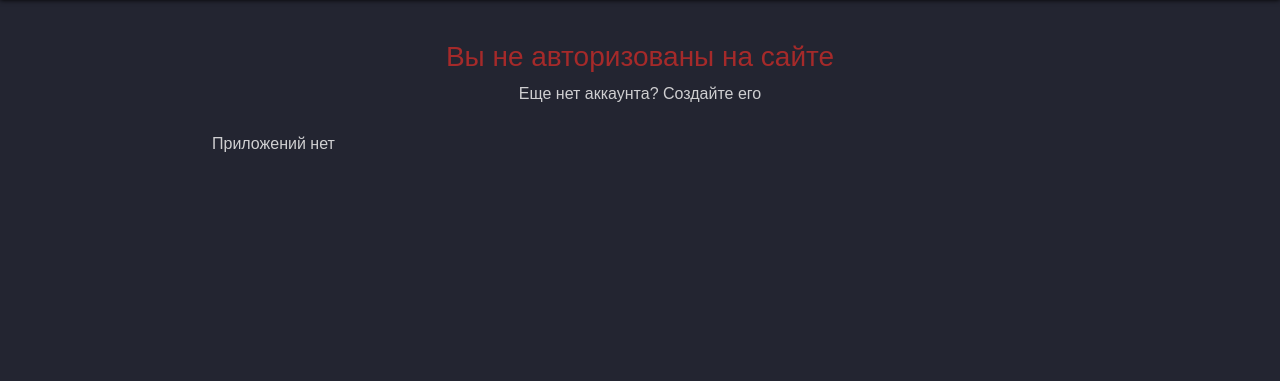
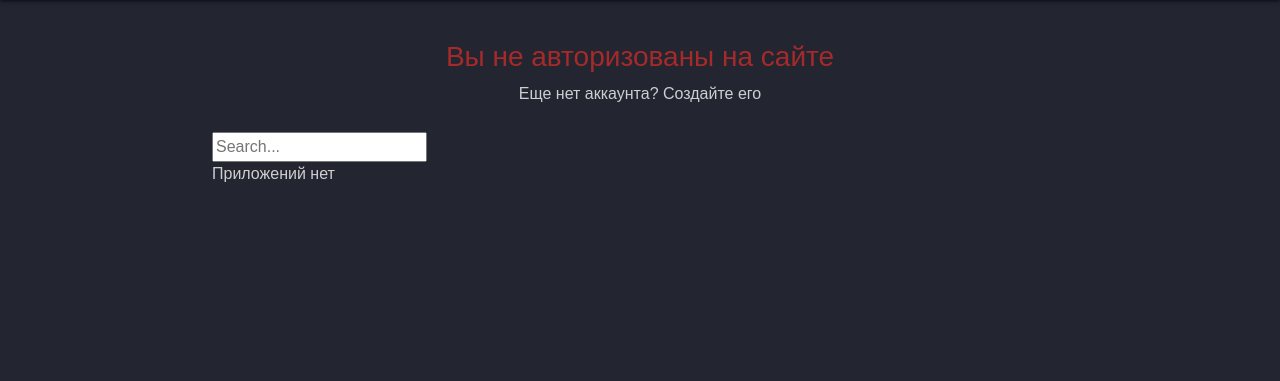
Before and after one commit to C15HOT/apps_shop, a Django app: page /apps/ in a window 1280 px wide. Shown: the part 103-484 px from the top of the page. Run offline with Django 3.2, Linux system fonts and the light colour scheme; data that the repository does not hold is empty; some libraries are stand-ins or nearby versions.

Commit message:
поиск

```diff
--- a/shop/urls.py
+++ b/shop/urls.py
@@ -28,6 +28,7 @@ urlpatterns = [
     path('profiles_detail/<str:slug>', ProfileDetailView.as_view(), name='profile_detail'),
     path('edit_profiles/<str:slug>', ProfileEditFormView.as_view(), name='edit_profile'),
     path('edit_app/<str:slug>', AppEditFormView.as_view(), name='edit_app'),
-    path('download_app/<str:slug>', DownloadFileView.as_view(), name='download')
+    path('download_app/<str:slug>', DownloadFileView.as_view(), name='download'),
+    path('search_app/', SearchAppsView.as_view(), name='search_app')
 
 ] + static(settings.MEDIA_URL, document_root=settings.MEDIA_ROOT)
--- a/shop/views.py
+++ b/shop/views.py
@@ -1,5 +1,6 @@
 from django.contrib.auth import authenticate, login
 from django.contrib.auth.views import LoginView, LogoutView
+from django.db.models import Q
 from django.http import HttpResponseRedirect
 from django.shortcuts import render, redirect
 from django.urls import reverse
@@ -321,3 +322,16 @@ class DownloadFileView(View):
         app.download_count += 1
         app.save(update_fields=['download_count'])
         return HttpResponseRedirect(app.file.url)
+
+
+class SearchAppsView(generic.ListView):
+    model = App
+    template_name = 'search_app.html'
+
+    def get_queryset(self):
+
+        query = self.request.GET.get('q')
+        object_list = App.objects.filter(
+            Q(title__icontains=query) | Q(description__icontains=query)
+        )
+        return object_list
--- a/templates/apps_list.html
+++ b/templates/apps_list.html
@@ -1,5 +1,9 @@
 {% extends 'base.html' %}
 {% block content %}
+
+<form action="{% url 'search_app' %}" method="get">
+  <input name="q" type="text" placeholder="Search...">
+</form>
 
 {% if categories %}
     <h2>Категории:</h2>
```
Also changed, not shown: templates/search_app.html (added, +15 -0 lines).
